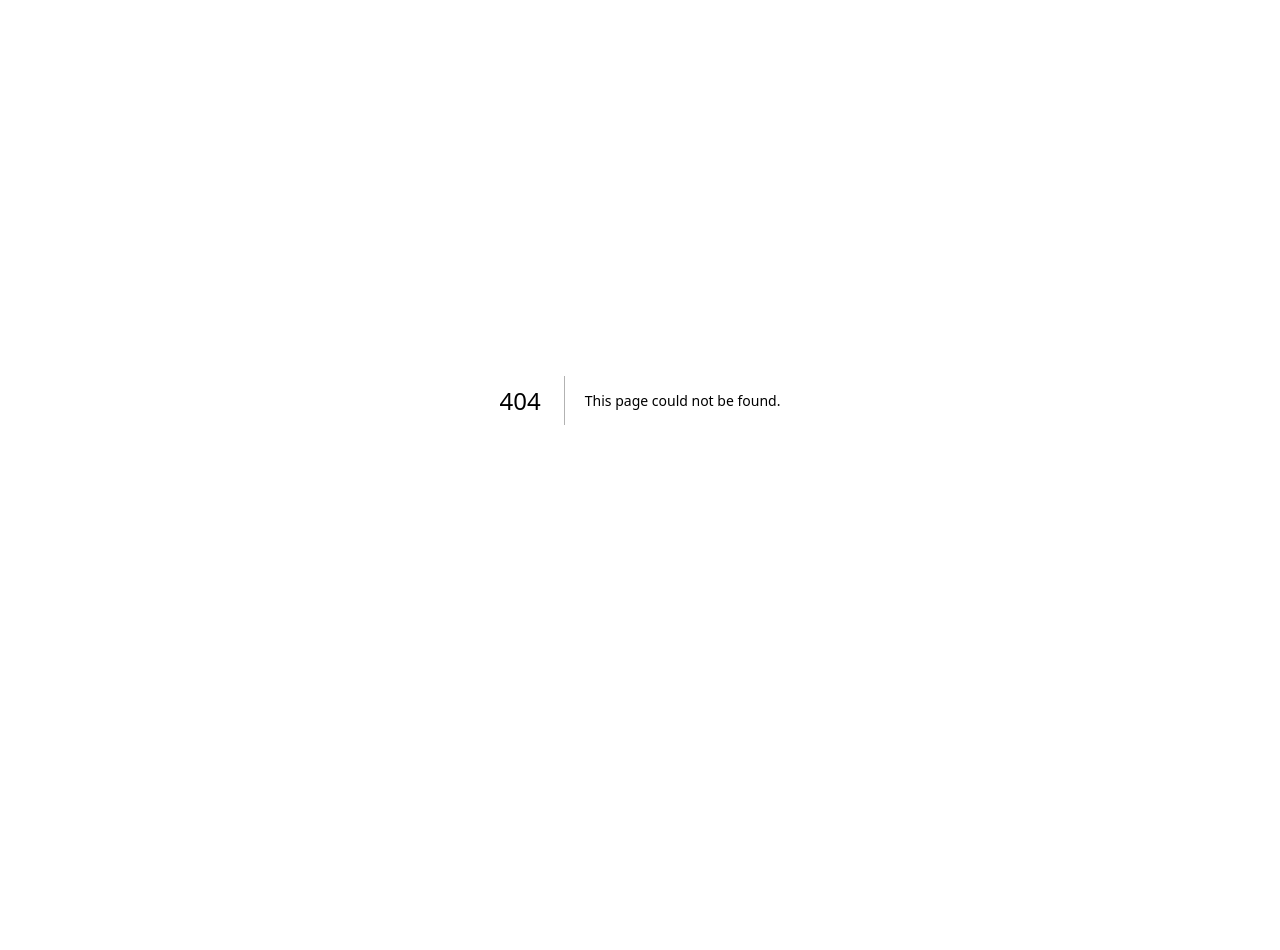
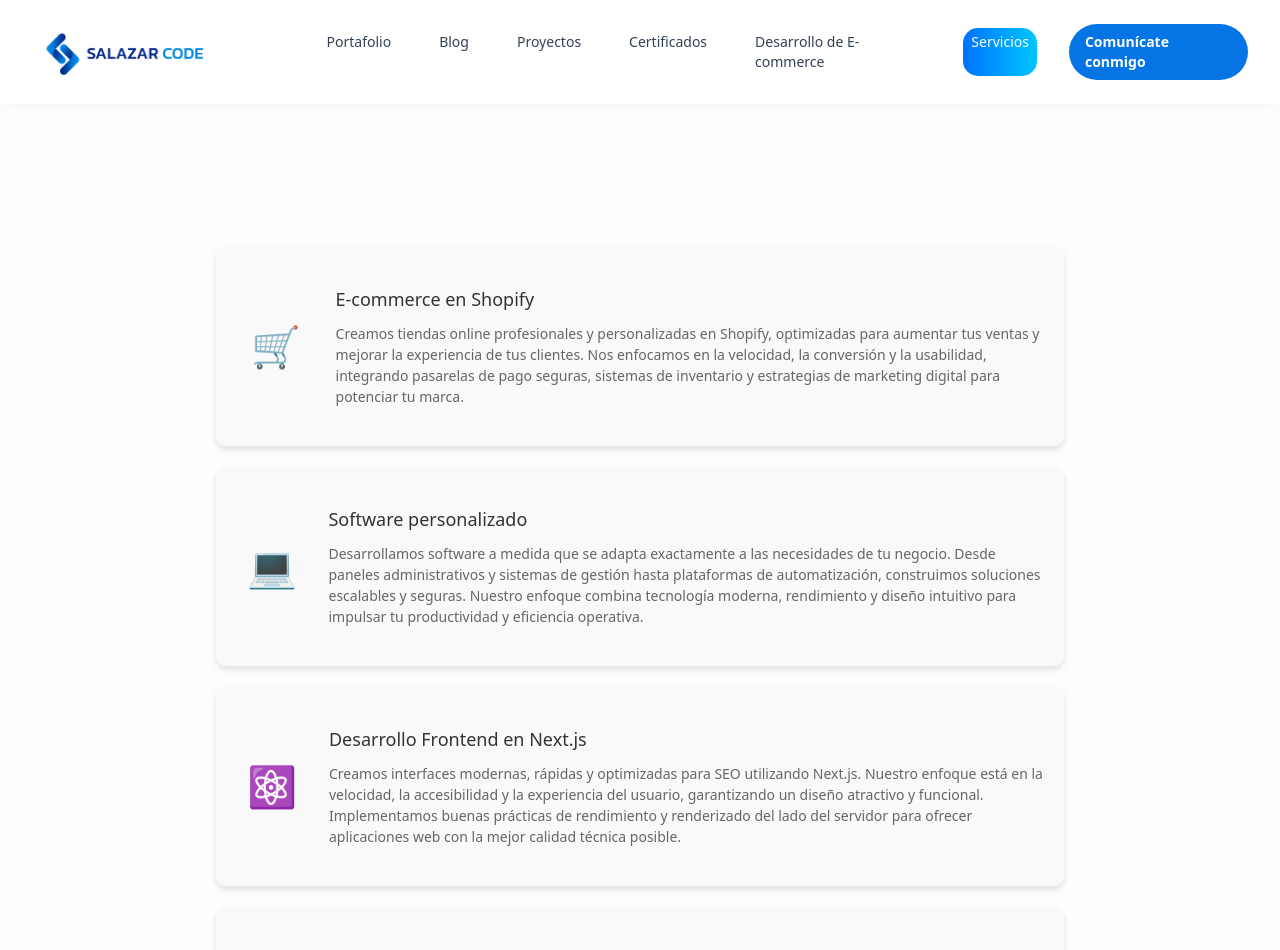
Before and after one commit to juancamilosalazarrestrepo/blog-next-js, a Next.js app: page /services in a window 1280 px wide. Before the commit this address had no page. Shown: the top 950 px of the page. Before the commit the page ends 800 px from the top, so only its background shows below. Built offline with nearby package versions, Linux system fonts and the light colour scheme; a web font is replaced by a local one.

Commit message:
services

```diff
--- a/src/components/AdvantageSection.jsx
+++ b/src/components/AdvantageSection.jsx
@@ -16,8 +16,9 @@
         {benefits.slice(0, 3).map((benefit, index) => (
           <div key={index} className={styles.benefitCard}>
             <div className={styles.benefitIcon}>{benefit.icon}</div>
-            <h3 className={styles.benefitTitle}>{benefit.title}</h3>
-            <p className={styles.benefitDescription}>{benefit.description}</p>
+            <div>    <h3 className={styles.benefitTitle}>{benefit.title}</h3>
+              <p className={styles.benefitDescription}>{benefit.description}</p></div>
+
           </div>
         ))}
       </div>
--- a/src/components/NavBar.jsx
+++ b/src/components/NavBar.jsx
@@ -86,6 +86,14 @@
                 }`}
               >
                 Desarrollo de E-commerce
+              </Link>
+                <Link
+                href="/services"
+                className={`inline-block rounded-lg py-1 px-2 text-sm text-slate-700 hover:bg-slate-100  ${
+                  activeURL === "/services" ? "active" : ""
+                }`}
+              >
+                Servicios
               </Link>
             </div>
           </div>
--- /dev/null
+++ b/src/components/ServicesSection.jsx
@@ -0,0 +1,60 @@
+import styles from "../styles/BenefitsSection.module.css"; // Importa los estilos como módulo
+
+const ServicesSection = () => {
+  const benefits = [
+    {
+      icon: "🛒",
+      title: "E-commerce en Shopify",
+      description:
+        "Creamos tiendas online profesionales y personalizadas en Shopify, optimizadas para aumentar tus ventas y mejorar la experiencia de tus clientes. Nos enfocamos en la velocidad, la conversión y la usabilidad, integrando pasarelas de pago seguras, sistemas de inventario y estrategias de marketing digital para potenciar tu marca."
+    },
+    {
+      icon: "💻",
+      title: "Software personalizado",
+      description:
+        "Desarrollamos software a medida que se adapta exactamente a las necesidades de tu negocio. Desde paneles administrativos y sistemas de gestión hasta plataformas de automatización, construimos soluciones escalables y seguras. Nuestro enfoque combina tecnología moderna, rendimiento y diseño intuitivo para impulsar tu productividad y eficiencia operativa."
+    },
+    {
+      icon: "⚛️",
+      title: "Desarrollo Frontend en Next.js",
+      description:
+        "Creamos interfaces modernas, rápidas y optimizadas para SEO utilizando Next.js. Nuestro enfoque está en la velocidad, la accesibilidad y la experiencia del usuario, garantizando un diseño atractivo y funcional. Implementamos buenas prácticas de rendimiento y renderizado del lado del servidor para ofrecer aplicaciones web con la mejor calidad técnica posible."
+    },
+    {
+      icon: "🧩",
+      title: "Desarrollo de backends en .NET",
+      description:
+        "Diseñamos y desarrollamos backends robustos y seguros con .NET, ideales para aplicaciones empresariales y de alto rendimiento. Creamos arquitecturas escalables con autenticación, gestión de usuarios, integraciones con servicios externos y bases de datos complejas. Nuestro enfoque garantiza estabilidad, eficiencia y mantenimiento a largo plazo."
+    },
+    {
+      icon: "🚀",
+      title: "Desarrollo de backend en Node.js",
+      description:
+        "Construimos APIs y microservicios escalables con Node.js para soportar aplicaciones modernas de alto tráfico. Nuestras soluciones priorizan el rendimiento, la eficiencia y la comunicación en tiempo real, utilizando frameworks como Express o Nest.js. Implementamos buenas prácticas de seguridad, pruebas automatizadas y despliegues optimizados en la nube."
+    },
+    {
+      icon: "🎨",
+      title: "Diseño UX/UI de landing pages",
+      description:
+        "Diseñamos landing pages atractivas, funcionales y enfocadas en la conversión. Combinamos una estética moderna con una experiencia de usuario clara e intuitiva para maximizar resultados. Aplicamos principios de UX/UI, diseño responsivo y psicología del color, garantizando que cada visitante encuentre valor y dé el siguiente paso hacia tu objetivo."
+    }
+  ];
+
+
+  return (
+    <div className={styles.benefitsContainer}>
+      {benefits.map((benefit, index) => (
+        <div key={index} className={styles.serviceCard}>
+          <div className={styles.serviceImage}>{benefit.icon}</div>
+          <div className={styles.servicesContent}>
+            <h3 className={styles.benefitTitle}>{benefit.title}</h3>
+            <p className={styles.serviceDescription}>{benefit.description}</p>
+          </div>
+        </div>
+      ))}
+    </div>
+
+  );
+};
+
+export default ServicesSection;
--- /dev/null
+++ b/src/pages/services/index.jsx
@@ -0,0 +1,46 @@
+import * as React from "react";
+import Image from "next/image";
+import Layout from "../../components/Layout";
+import Link from "next/link";
+import Banners from "../../components/Banners";
+import BannersEcommerce from "../../components/BannerEcommerce";
+import banner1 from "../../../public/images/background.jpg"
+import banner2 from "../../../public/images/banner2.webp";
+import calculatorDark from "../../../public/images/calculadoradark.webp";
+import cloneChatgpt from "../../../public/images/cloneChatGPT.webp";
+import LogosSlider from "../../components/LogosSlide";
+import certificados from "../../../data/certificados/certificados";
+import Camilo from "../../../public/images/camiloPaginaWeb.png";
+import ServicesSection from "../../components/ServicesSection";
+import ShopifyServices from "../../components/ShopifyServices";
+import Portfolio from "../../components/PortfolioSection";
+
+const Ecommerce = () => {
+  const images = [banner1];
+
+  return (
+    <div className="">
+      <main className="py-2 container mx-auto px-44 mt-1">
+        <div className="w-full mt-20 mb-20">
+          <ServicesSection/>
+          <Portfolio/>
+          <LogosSlider />
+        </div>
+      </main>
+    </div>
+  );
+};
+
+export const getStaticProps = async () => {
+  return {
+    props: { certificados },
+  };
+};
+
+export default function BlogTemplate({ certificados }) {
+  return (
+    <Layout>
+      <Ecommerce />
+    </Layout>
+  );
+}
--- a/src/styles/BenefitsSection.module.css
+++ b/src/styles/BenefitsSection.module.css
@@ -23,7 +23,46 @@
   cursor: pointer;
 }
 
+.serviceCard {
+  height: 200px;
+  display: flex;
+  justify-content: flex-start;
+  gap: 20px;
+  background: #f9f9f9;
+  margin: 10px;
+  padding: 20px;
+  border-radius: 10px;
+  box-shadow: 0px 4px 6px rgba(0, 0, 0, 0.1);
+  text-align: center;
+  width: 100%;
+  transition: transform 0.3s ease, background 0.3s ease, box-shadow 0.3s ease;
+  cursor: pointer;
+}
+
+.serviceImage{
+  display: flex;
+  justify-content: center;
+  align-items: center;
+  width: 30%;
+  height: 100%;
+  align-self: flex-start;
+  font-size: 40px;
+}
+
+.servicesContent{
+  display: flex;
+  flex-direction: column;
+  align-items: flex-start;
+  justify-content: center;
+}
+
 .benefitCard:hover {
+  transform: scale(1.05);
+  background: #e3f2fd; /* Azul claro */
+  box-shadow: 0px 6px 10px rgba(0, 0, 0, 0.2);
+}
+
+.serviceCard:hover {
   transform: scale(1.05);
   background: #e3f2fd; /* Azul claro */
   box-shadow: 0px 6px 10px rgba(0, 0, 0, 0.2);
@@ -44,3 +83,9 @@
   font-size: 14px;
   color: #666;
 }
+
+.serviceDescription {
+  font-size: 14px;
+  color: #666;
+  text-align: start;
+}
--- a/src/styles/Portfolio.module.css
+++ b/src/styles/Portfolio.module.css
@@ -2,6 +2,7 @@
     text-align: center;
     padding: 50px 20px;
     background: #f5f5f5;
+    margin-bottom: 70px;
   }
 
   .sectionTitle {
```
